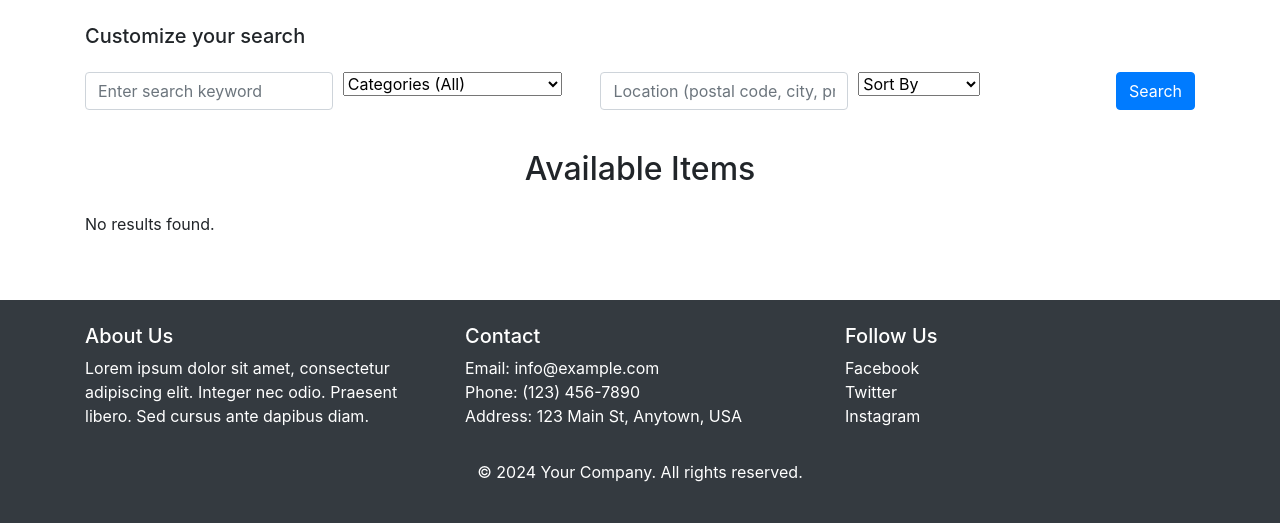
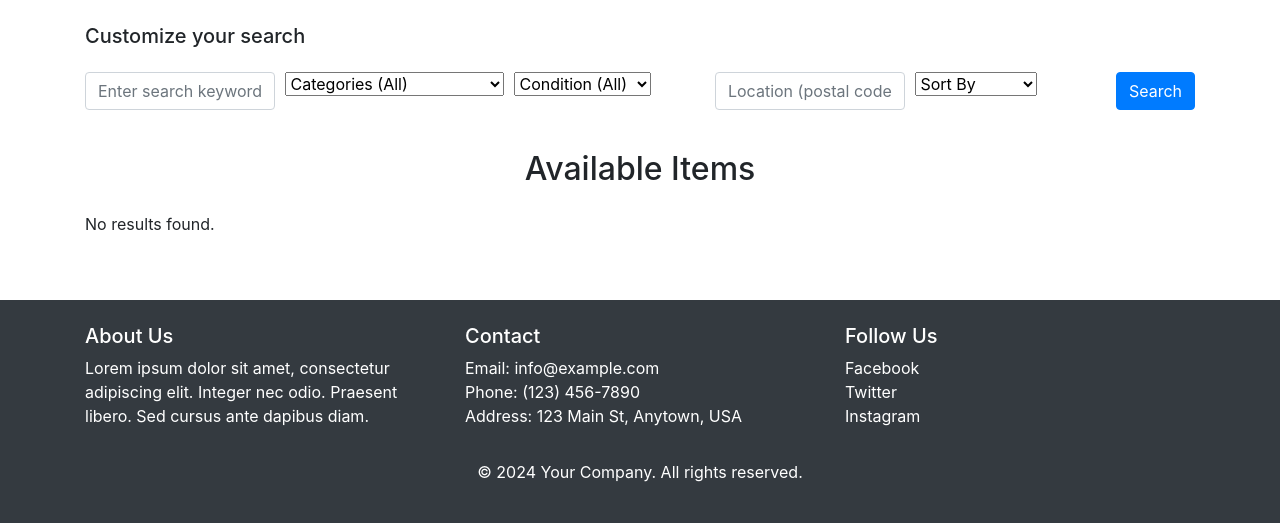
Before and after one commit to Ramish-Amir/e_waste_network, a Django app: page /recycle_items/ in a window 1280 px wide. Shown: the part 56-579 px from the top of the page. Run offline with Django 5.2, Linux system fonts and the light colour scheme; data that the repository does not hold is empty; some libraries are stand-ins or nearby versions.

Commit message:
Update condition field to choices

```diff
--- a/e_waste_app/recycleForms.py
+++ b/e_waste_app/recycleForms.py
@@ -36,6 +36,7 @@ class AddRecycleItemForm(forms.ModelForm):
 class SearchRecycleItemsForm(forms.Form):
     keyword = forms.CharField(required=False, label='')
     category = forms.ChoiceField(choices=[('', 'Categories (All)')] + RecycleItem.CATEGORY_CHOICES, required=False, label='')
+    condition = forms.ChoiceField(choices=[('', 'Condition (All)')] + RecycleItem.CONDITION_CHOICES, required=False, label='')
     location = forms.CharField(required=False, label='')
     sort_by = forms.ChoiceField(
         choices=[
@@ -51,6 +52,7 @@ class SearchRecycleItemsForm(forms.Form):
         super().__init__(*args, **kwargs)
         self.fields['keyword'].widget.attrs.update({'placeholder': 'Enter search keyword'})
         self.fields['category'].widget.attrs.update({'placeholder': 'Category'})
+        self.fields['condition'].widget.attrs.update({'placeholder': 'Condition'})
         self.fields['location'].widget.attrs.update({'placeholder': 'Location (postal code, city, province, country...)'})
         self.fields['sort_by'].widget.attrs.update({'placeholder': 'Sort By'})
 
--- a/e_waste_app/templates/e_waste_app/search_items.html
+++ b/e_waste_app/templates/e_waste_app/search_items.html
@@ -57,6 +57,9 @@
                 {{ form.category|as_crispy_field }}
             </div>
             <div class="col">
+                {{ form.condition|as_crispy_field }}
+            </div>
+            <div class="col">
                 {{ form.location|as_crispy_field }}
             </div>
             <div class="col">
@@ -81,7 +84,7 @@
                         <h5 class="card-title">{{ item.item_type }}</h5>
                         <p class="card-text truncate-multiline">{{ item.description }}</p>
                         <span class="badge badge-primary">{{ category_choices|get_item:item.category }}</span>
-                        <span class="badge badge-secondary">{{ item.condition }}</span>
+                        <span class="badge badge-secondary">{{ condition_choices|get_item:item.condition }}</span>
                     </div>
                     <div class="card-footer">
                         <div class="badge-condition">
--- a/e_waste_app/views.py
+++ b/e_waste_app/views.py
@@ -217,12 +217,15 @@ def view_recycle_items(request):
         keyword = form.cleaned_data.get('keyword')
         category = form.cleaned_data.get('category')
         location = form.cleaned_data.get('location')
+        condition = form.cleaned_data.get('condition')
         sort_by = form.cleaned_data.get('sort_by')
 
         if keyword:
             results = results.filter(Q(description__icontains=keyword) | Q(item_type__icontains=keyword))
         if category:
-            results = results.filter(category=category)
+            results = results.filter(category__search=category)
+        if condition:
+            results = results.filter(condition=condition)
         if location:
             results = results.filter(Q(postal_code=location) | Q(address__icontains=location)
                                      | Q(city__icontains=location) | Q(country__icontains=location)
@@ -233,11 +236,13 @@ def view_recycle_items(request):
 
     # Convert CATEGORY_CHOICES to a dictionary
     category_choices_dict = dict(RecycleItem.CATEGORY_CHOICES)
+    condition_choices_dict = dict(RecycleItem.CONDITION_CHOICES)
 
     context = {
         'form': form,
         'results': results,
         'category_choices': category_choices_dict,
+        'condition_choices': condition_choices_dict,
     }
 
     return render(request, 'e_waste_app/search_items.html', context)
```
Also changed, not shown: e_waste_app/models.py (+7 -1 lines).
